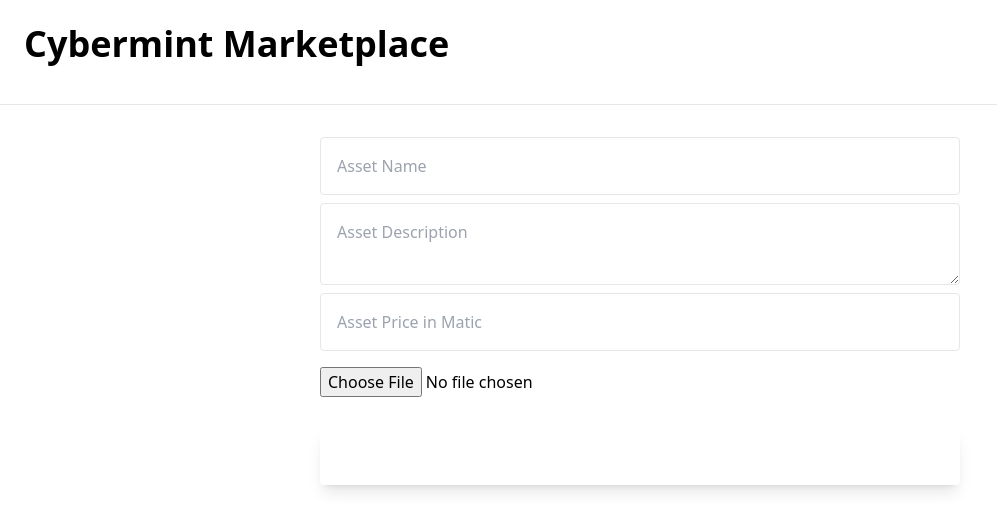
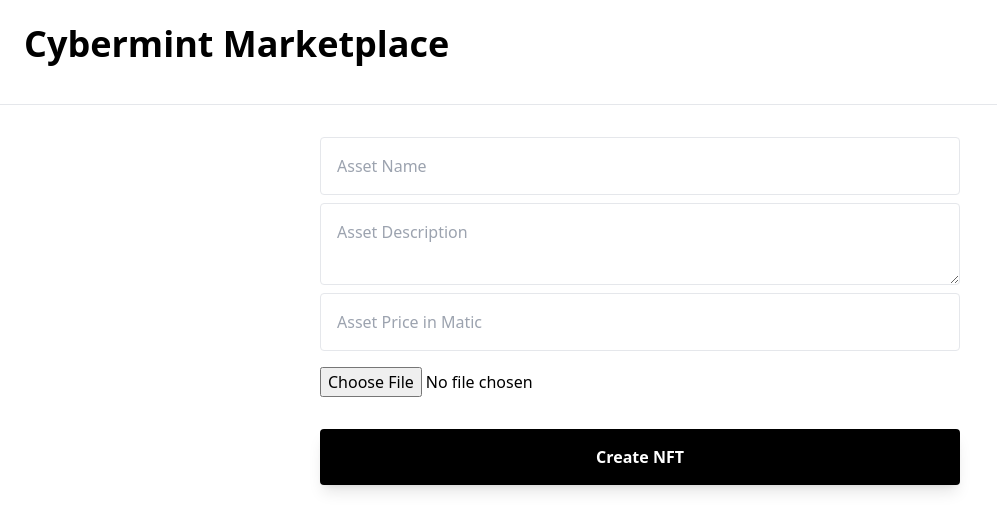
Before and after one commit to geradramirez1629/cybermintnetwork, a Next.js app: page /create-nft in a window 1280 px wide. Shown: the top 530 px of the page, without its empty margins (0-997 px from the left). Built offline with nearby package versions, Linux system fonts and the light colour scheme; what ipfs-http-client would draw is missing.

Commit message:
Update create-nft.js

```diff
--- a/pages/create-nft.js
+++ b/pages/create-nft.js
@@ -98,7 +98,7 @@
             <img className="rounded mt-4" width="350" src={fileUrl} />
           )
         }
-        <button onClick={listNFTForSale} className="font-bold mt-4 bg-dark text-white rounded p-4 shadow-lg">
+        <button onClick={listNFTForSale} className="font-bold mt-4 bg-black text-white rounded p-4 shadow-lg">
           Create NFT
         </button>
       </div>
```
